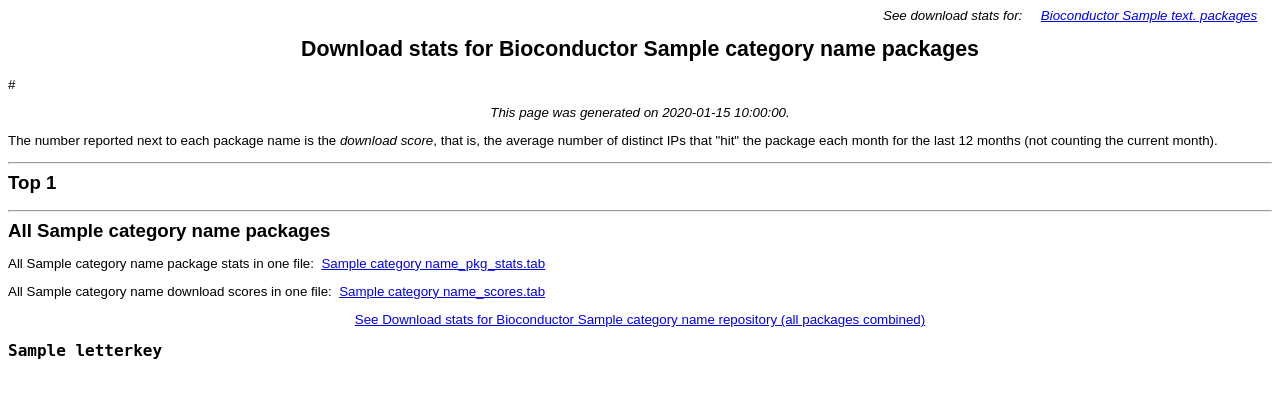
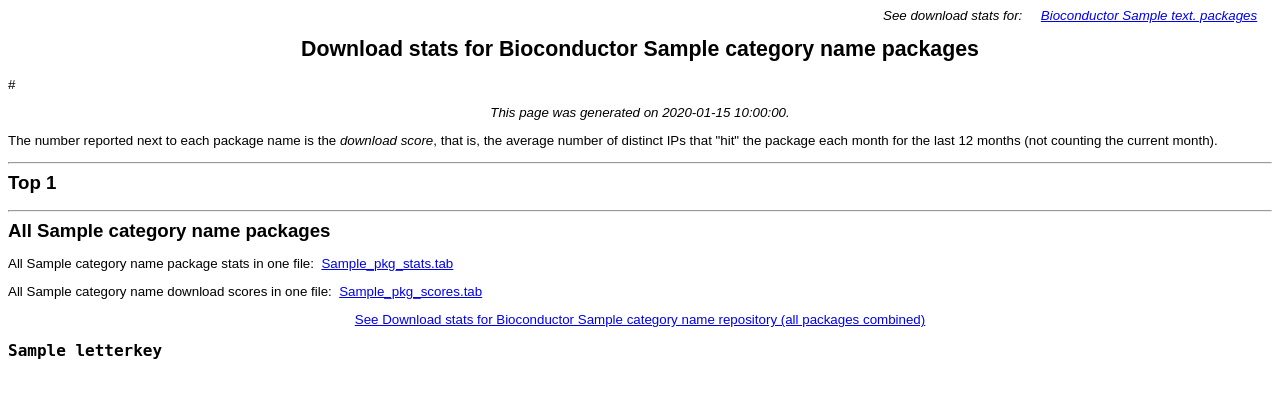
Before and after one commit to Bioconductor/bio-web-stats, a Flask app: template bioc_webstats/templates/category.html in a window 1280 px wide. Shown: the top 398 px of the page. Run offline with Flask 3, Linux system fonts and the light colour scheme; the template is opened without the code that fills it: most values are stand-ins (such as "Sample title", 1, 10 or a date in 2020); parts of the project's set-up code (start-up, migrations or seed data) failed here and were passed over.

Commit message:
urls on category summary pages fixed

```diff
--- a/bioc_webstats/stats.py
+++ b/bioc_webstats/stats.py
@@ -25,6 +25,7 @@
         "description": "software",
         "package_index_page": "index",
         "stem": "bioc",
+        "tab_page_prefix": "bioc",
         "top": 75,
     },
     "data-annotation": {
@@ -32,6 +33,7 @@
         "description": "annotation",
         "package_index_page": "data-annotation",
         "stem": "data-annotation",
+        "tab_page_prefix": "annotation",
         "top": 30,
     },
     "data-experiment": {
@@ -39,6 +41,7 @@
         "description": "experiment",
         "package_index_page": "data-experiment",
         "stem": "data-experiment",
+        "tab_page_prefix": "experiment",
         "top": 15,
     },
     "workflows": {
@@ -46,6 +49,7 @@
         "description": "workflow",
         "package_index_page": "workflows",
         "stem": "workflows",
+        "tab_page_prefix": "workflows",
         "top": 0,
     },
 }
@@ -146,9 +150,15 @@
     """_summary_."""
     # We match the legacy system, where both the path and the file_name included the category
 
-    # if for category, in a form like this; /bio/bioc_pkg_scores.tab
-    if category == package and db.package_type_exists(category):
-        payload = db.Stats.get_download_scores(category=PackageType(category))
+    # if for category, in a form like this; /bio/bioc_pkg_scores.tab, or /data-annotation/annotation.pkg_scores.tab
+    # `category_map` is a dictionary that maps the category names to their
+    # corresponding information. Each category has a set of attributes such as the
+    # package type, description, package index page, stem, tab page prefix, and
+    # top count. This mapping is used in various parts of the code to retrieve the
+    # relevant information based on the category name.
+    selected_category = category_map.get(category, None)
+    if selected_category is not None and package == selected_category["tab_page_prefix"]:
+        payload = db.Stats.get_download_scores(category=selected_category["category"])
     else:
         abort(404)
     text = "Package\tDownload_score\n" + "\n".join([f"{x[0]}\t{x[1]}" for x in payload])
@@ -208,6 +218,7 @@
         category=category_enum,
         category_name=selected_category["description"],
         category_url_stem=selected_category["stem"],
+        tab_page_prefix=selected_category["tab_page_prefix"],
         generated_date=WebstatsInfo.get_valid_thru_date(),
         top=top,
         scores=split_to_dict_list(scores),
--- a/bioc_webstats/templates/category.html
+++ b/bioc_webstats/templates/category.html
@@ -88,14 +88,14 @@
     {% endif %}
     <p>
         All {{ category_name }} package stats in one file:&nbsp;
-        <a href="{{ category_url_stem }}/{{ category_name }}_pkg_stats.tab">
-            {{ category_name }}_pkg_stats.tab
+        <a href="{{ category_url_stem }}/{{ tab_page_prefix }}_pkg_stats.tab">
+            {{ tab_page_prefix }}_pkg_stats.tab
         </a>
     </p>
     <p>
         All {{ category_name }} download scores in one file:&nbsp;
-        <a href="{{ category_url_stem }}/{{ category_name }}_pkg_scores.tab">
-            {{ category_name }}_scores.tab
+        <a href="{{ category_url_stem }}/{{ tab_page_prefix }}_pkg_scores.tab">
+            {{ tab_page_prefix }}_pkg_scores.tab
         </a>
     </p>
     <p style="text-align: center">
```
